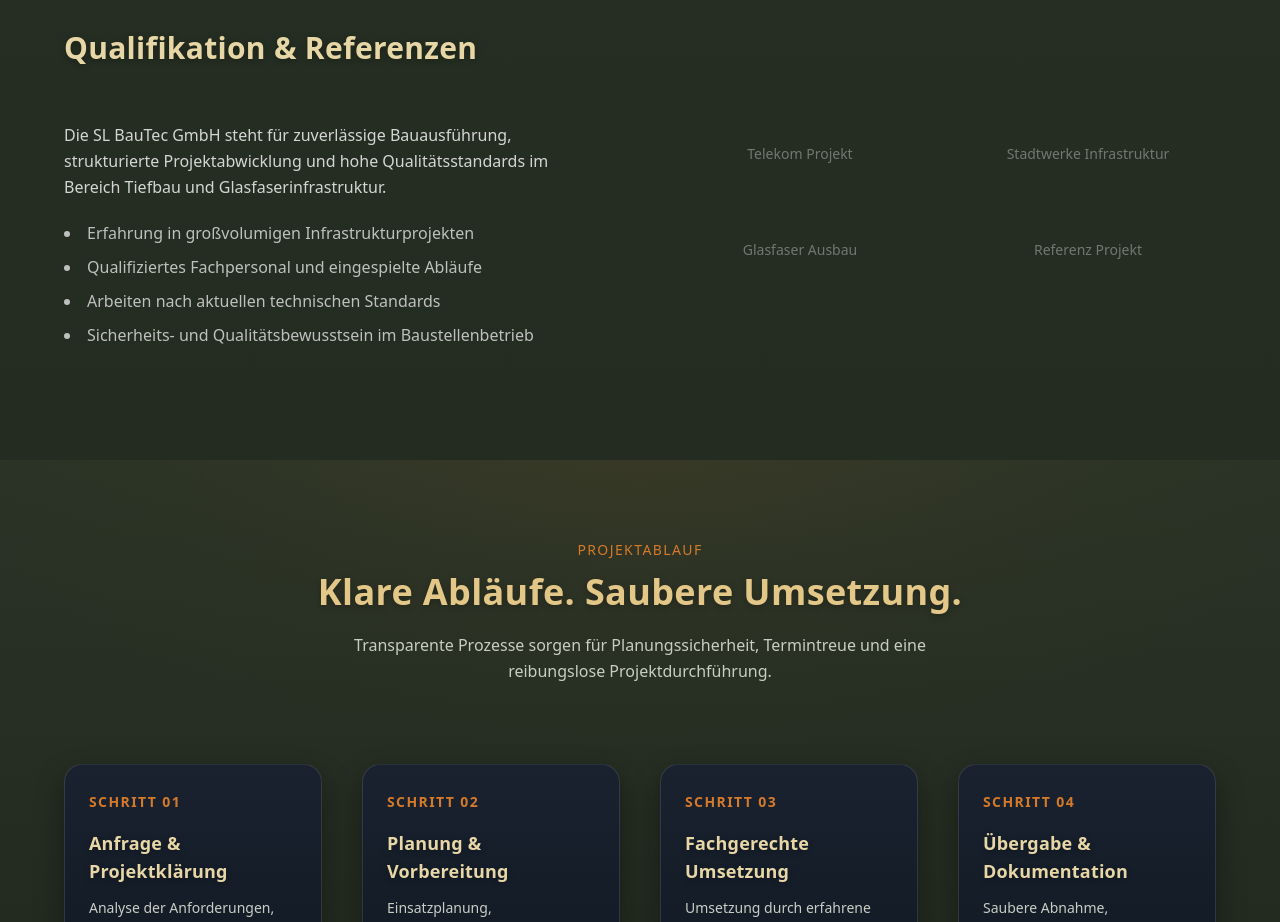
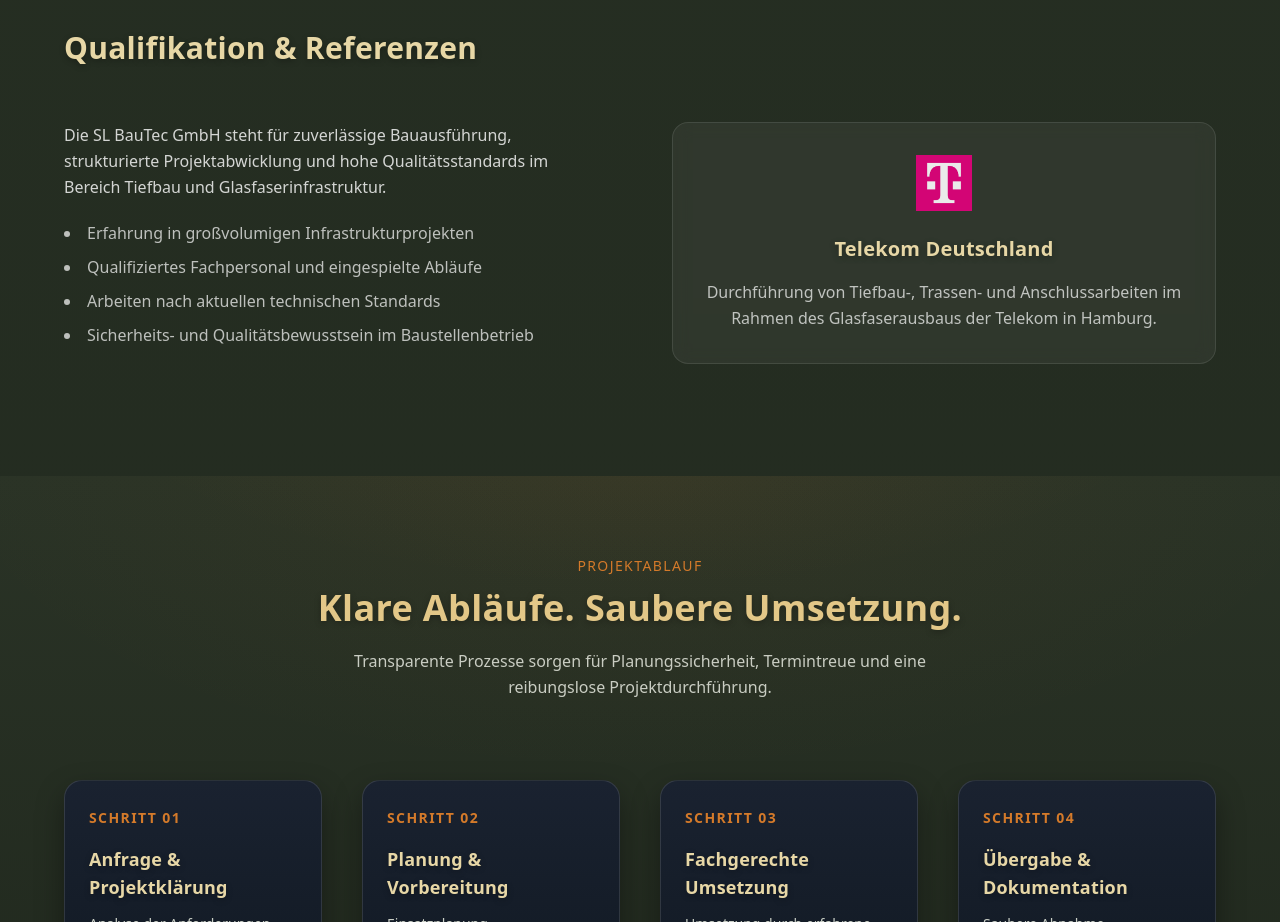
Before and after one commit to Jamoko112026/slbautec, a React (Vite) app: page / in a window 1280 px wide. Shown: the part 2200-3122 px from the top of the page. Built offline with nearby package versions, Linux system fonts and the light colour scheme.

Commit message:
Add Telekom reference section

```diff
--- a/src/sections/slb/SLBTrustExtended.tsx
+++ b/src/sections/slb/SLBTrustExtended.tsx
@@ -26,24 +26,26 @@ export default function SLBTrustExtended() {
             </ul>
           </div>
 
-          {/* RIGHT – REFERENZEN / LOGOS */}
-          <div className="grid grid-cols-2 gap-8 items-center">
+          {/* RIGHT – REFERENZ */}
+          <div className="rounded-2xl border border-white/10 bg-white/5 p-8 backdrop-blur-sm">
 
-            {/* Logo Slot */}
-            <div className="h-16 flex items-center justify-center opacity-70 hover:opacity-100 transition">
-              <span className="text-white/50 text-sm">Telekom Projekt</span>
+            <div className="flex justify-center mb-6">
+              <img
+                src="/slb/logos/telekom-logo.png"
+                alt="Telekom Deutschland"
+                className="h-14 w-auto object-contain opacity-90"
+              />
             </div>
 
-            <div className="h-16 flex items-center justify-center opacity-70 hover:opacity-100 transition">
-              <span className="text-white/50 text-sm">Stadtwerke Infrastruktur</span>
-            </div>
+            <div className="text-center">
+              <h3 className="text-xl font-semibold text-white mb-4">
+                Telekom Deutschland
+              </h3>
 
-            <div className="h-16 flex items-center justify-center opacity-70 hover:opacity-100 transition">
-              <span className="text-white/50 text-sm">Glasfaser Ausbau</span>
-            </div>
-
-            <div className="h-16 flex items-center justify-center opacity-70 hover:opacity-100 transition">
-              <span className="text-white/50 text-sm">Referenz Projekt</span>
+              <p className="text-white/70 leading-relaxed">
+                Durchführung von Tiefbau-, Trassen- und Anschlussarbeiten
+                im Rahmen des Glasfaserausbaus der Telekom in Hamburg.
+              </p>
             </div>
 
           </div>
```
Also changed, not shown: public/slb/logos/telekom-logo.png (added).
